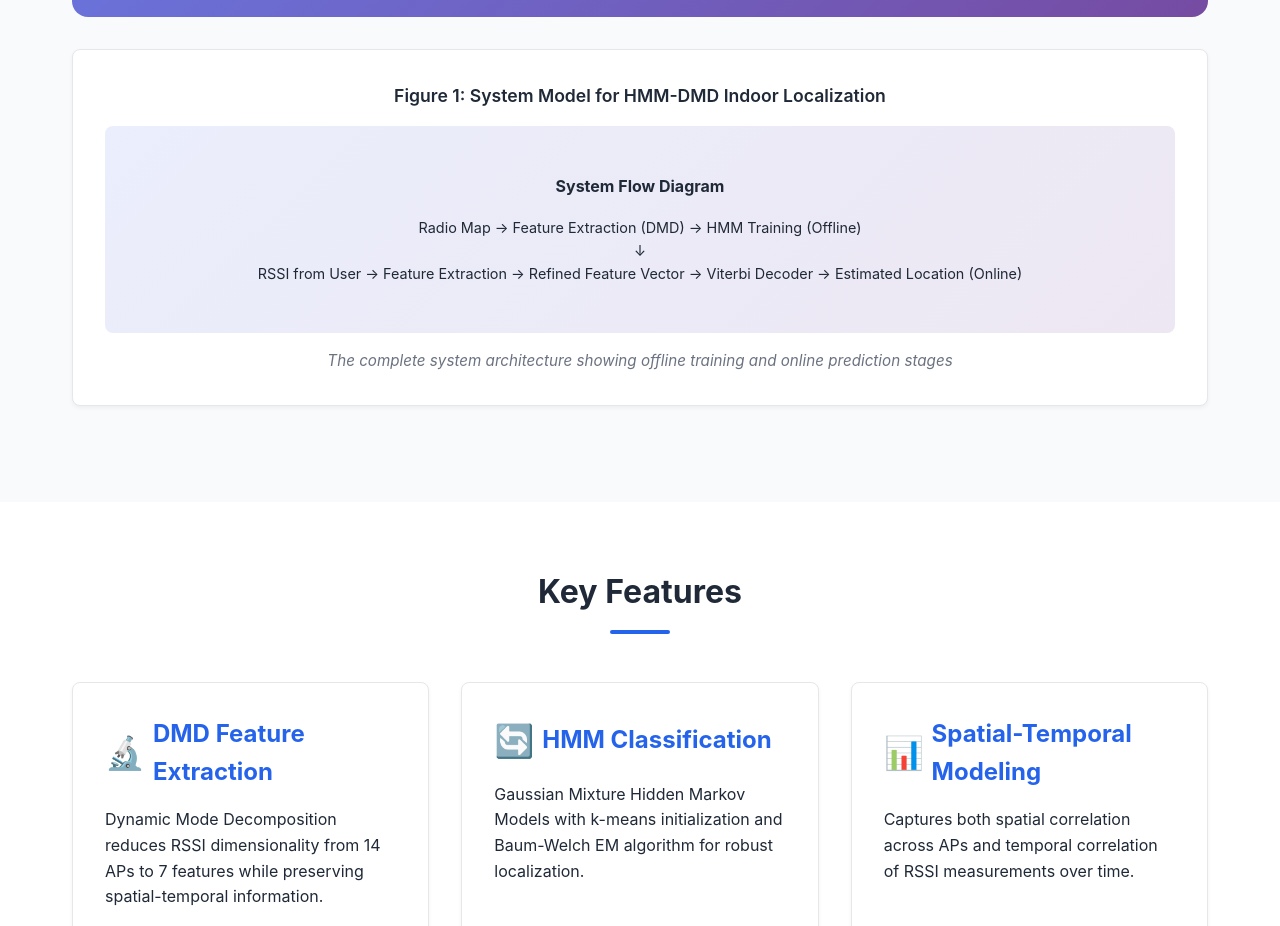
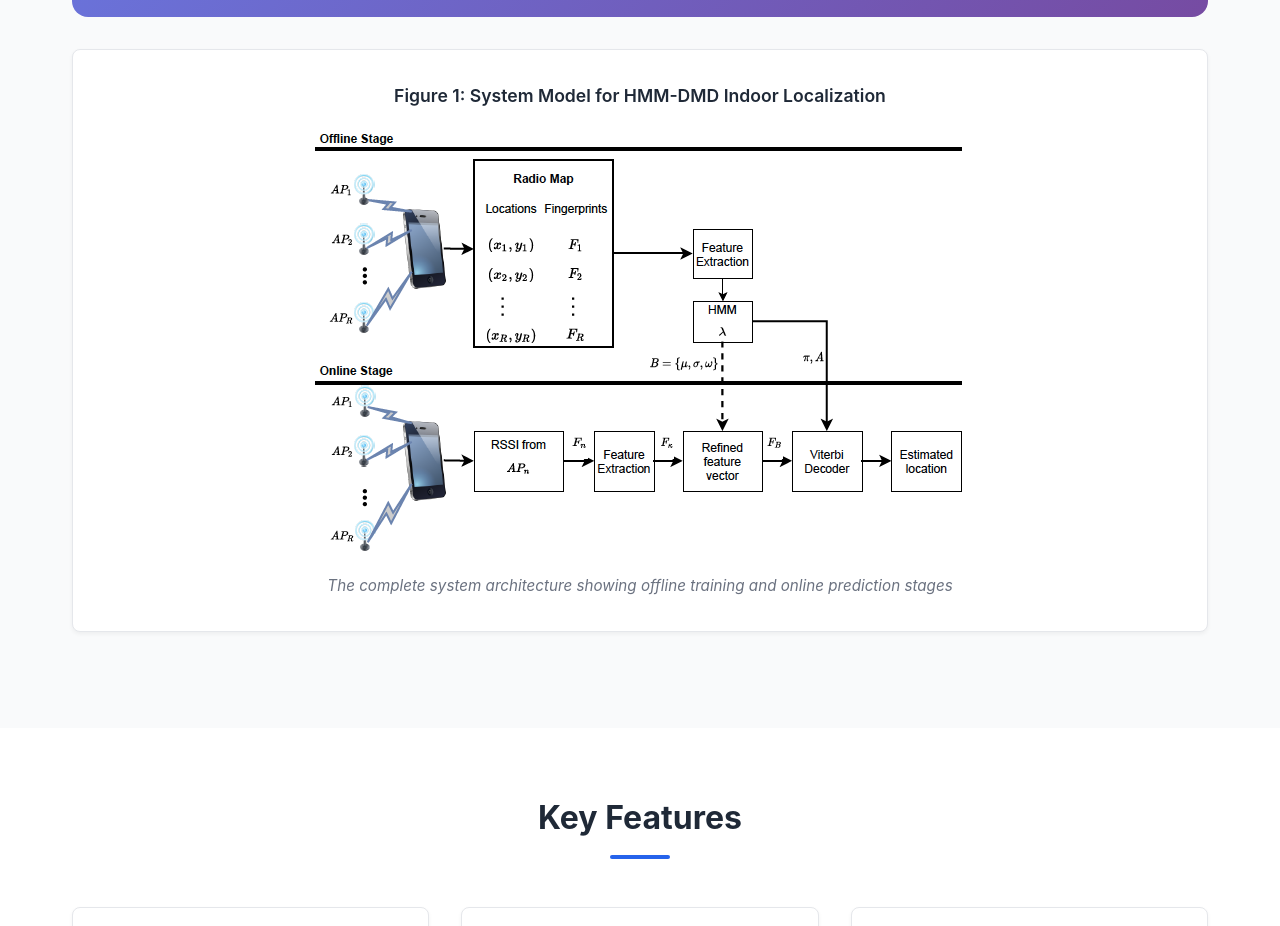
Before and after one commit to babalolaseyip/HMM-DMD-WiFi-Localization, a plain HTML site: page index.html in a window 1280 px wide. Shown: the part 1540-2466 px from the top of the page. Drawn offline with Linux system fonts and the light colour scheme.

Commit message:
Update index.html

```diff
--- a/index.html
+++ b/index.html
@@ -546,14 +546,7 @@
 
             <div class="figure-container">
                 <div class="figure-title">Figure 1: System Model for HMM-DMD Indoor Localization</div>
-                <div class="placeholder-figure">
-                    <p><strong>System Flow Diagram</strong></p>
-                    <p style="margin-top: 1rem; font-size: 0.9rem;">
-                        Radio Map → Feature Extraction (DMD) → HMM Training (Offline)<br>
-                        ↓<br>
-                        RSSI from User → Feature Extraction → Refined Feature Vector → Viterbi Decoder → Estimated Location (Online)
-                    </p>
-                </div>
+                <img src="docs/images/figure1_system_model.png" alt="System model showing offline and online stages of HMM-DMD localization" style="max-width: 100%; height: auto;">
                 <div class="figure-caption">
                     The complete system architecture showing offline training and online prediction stages
                 </div>
```
